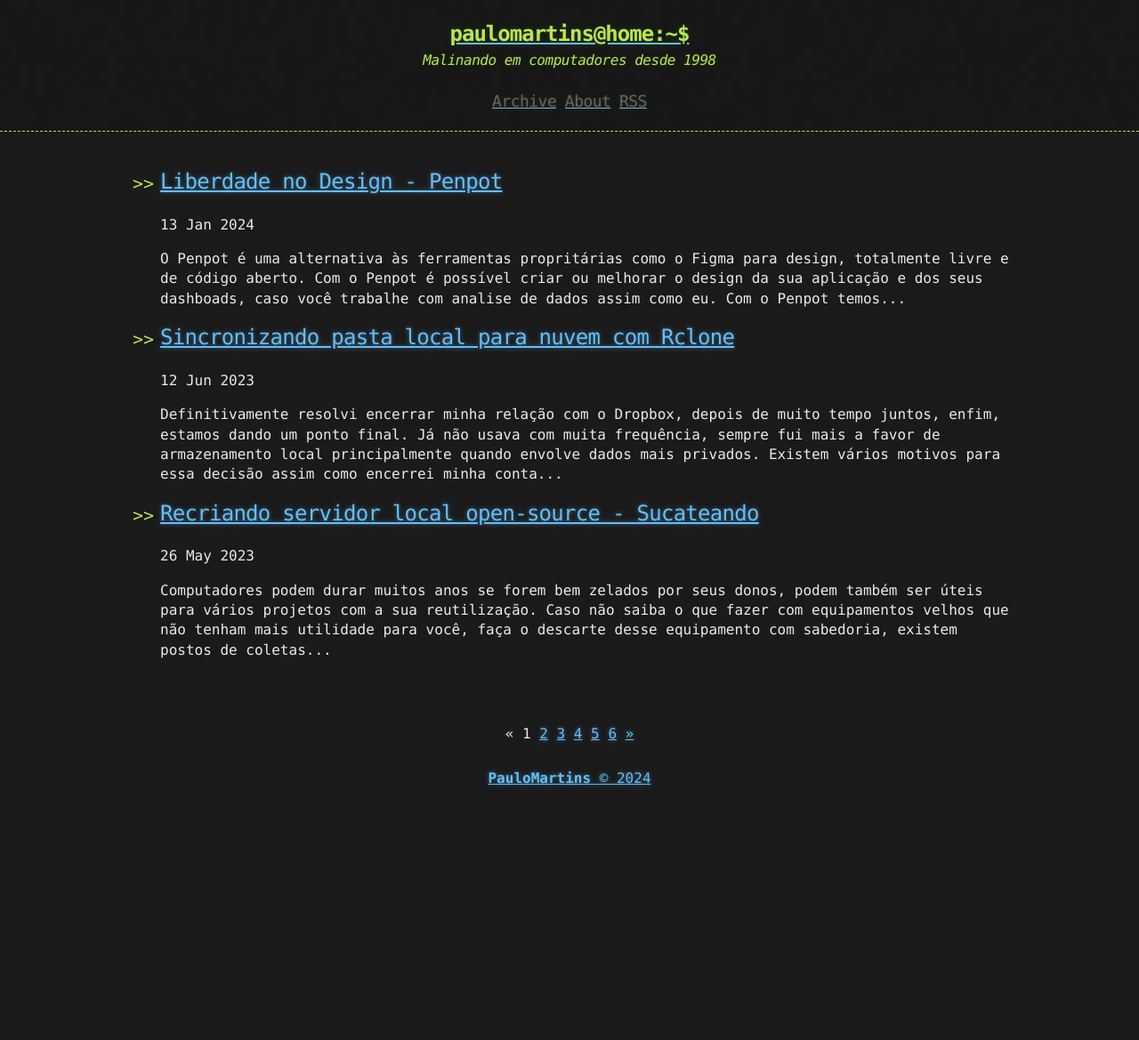
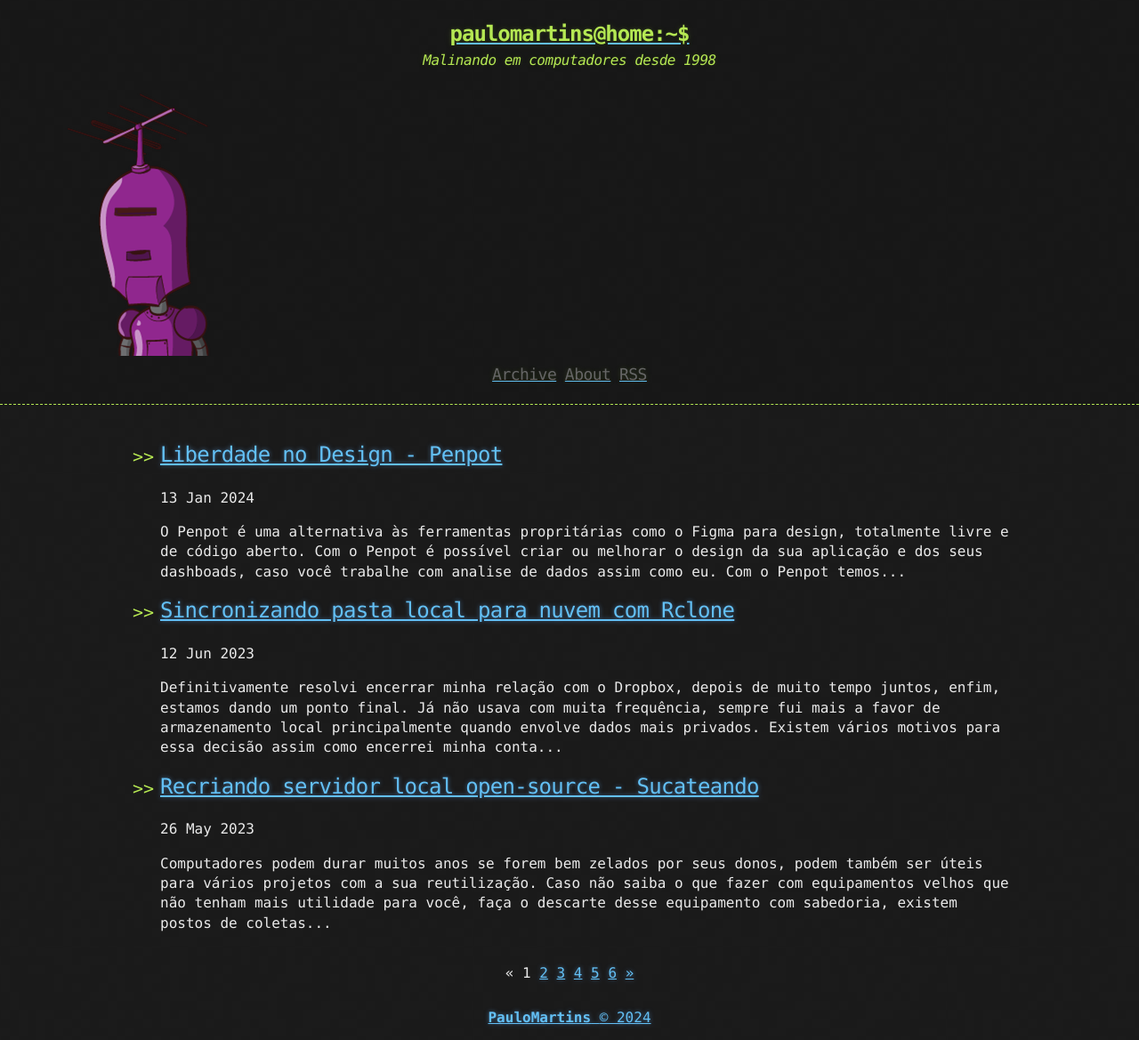
Before and after one commit to paullomarttins/paullomarttins.github.io, a Jekyll site: the page built from index.html, in a window 1280 px wide. Shown: the whole page at 89% size. Built offline with Jekyll 4.4.1, drawn with Linux system fonts in a browser that asks for light colours; the list of posts is cut into pages by our own code; before the commit the page ends 900 px from its top, so only the background shows below that.

Commit message:
imagem do site

```diff
--- a/_includes/header.html
+++ b/_includes/header.html
@@ -5,6 +5,7 @@
     <h1>{{ owner_first_name[0] | downcase }}@home:~$</h1>
     </a>
     <a style="text-align:center;"><h4><i>Malinando em computadores desde 1998</i></h4></a>
+    <img src="{{ "./assets/image.png" | relative_url }}" type="image/x-icon">
     <div class="header-links">
       {% include links.html %}
     </div>
```
Also changed, not shown: assets/image.png (added).
